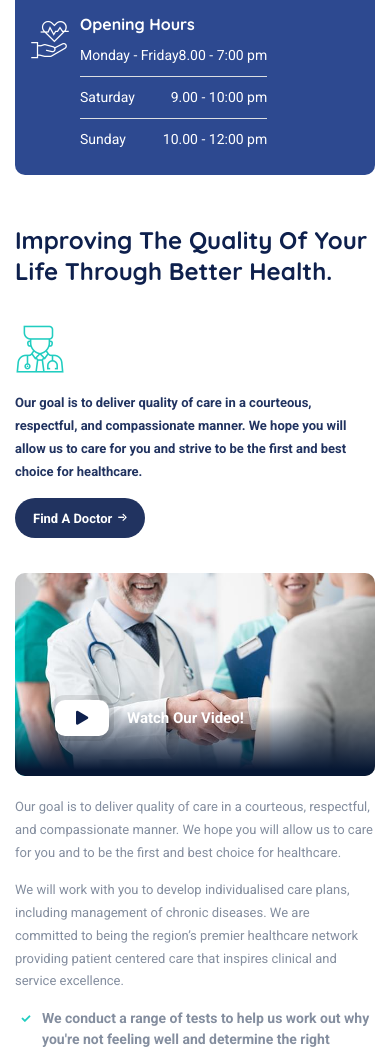
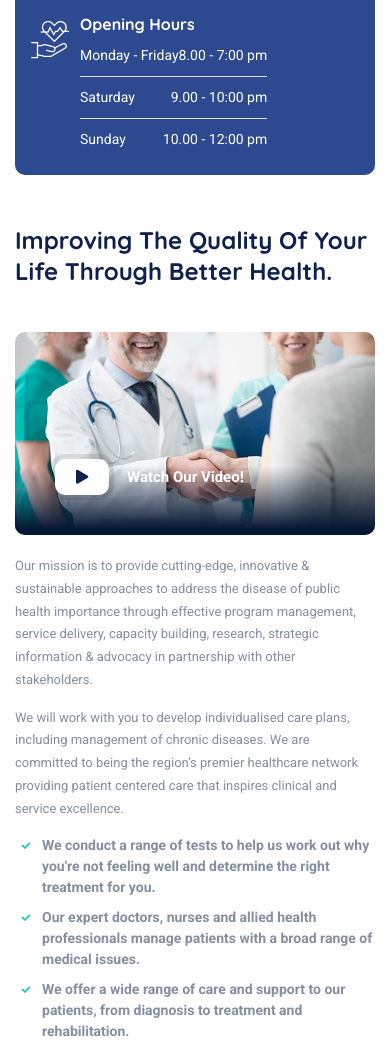
Before and after one commit to maluugochukwu/apin, a PHP site: page / in a window 390 px wide. Shown: the part 718-1771 px from the top of the page. Run offline with PHP 8.4, Linux system fonts and the light colour scheme; some web fonts are replaced.

Commit message:
second section of the about us

```diff
--- a/index.php
+++ b/index.php
@@ -320,7 +320,7 @@
     <section class="about-layout2 pb-0">
       <div class="container">
         <div class="row">
-          <div class="col-sm-12 col-md-12 col-lg-7 offset-lg-1">
+          <div class="col-sm-12 col-md-12 col-lg-7 ">
             <div class="heading-layout2">
               <h3 class="heading__title mb-60">Improving The Quality Of Your <br> Life Through Better Health.</h3>
             </div><!-- /heading -->
@@ -329,18 +329,15 @@
         <div class="row">
           <div class="col-sm-12 col-md-12 col-lg-5">
             <div class="text-with-icon">
-              <div class="text__icon">
+              <!-- <div class="text__icon">
                 <i class="icon-doctor"></i>
-              </div>
+              </div> -->
               <div class="text__content">
-                <p class="heading__desc font-weight-bold color-secondary mb-30">Our goal is to deliver quality of care
-                  in a courteous, respectful, and
-                  compassionate manner. We hope you will allow us to care for you and strive to be the first and best
-                  choice for healthcare.
+                <!-- <p class="heading__desc font-weight-bold color-secondary mb-30">Our mission is to provide cutting-edge, innovative & sustainable approaches to address the disease of public health importance through effective program management, service delivery, capacity building, research, strategic information & advocacy in partnership with other stakeholders. -->
                 </p>
-                <a href="doctors-timetable.html" class="btn btn__secondary btn__rounded mb-70">
+                <!-- <a href="doctors-timetable.html" class="btn btn__secondary btn__rounded mb-70">
                   <span>Find A Doctor</span> <i class="icon-arrow-right"></i>
-                </a>
+                </a> -->
               </div>
             </div>
             <div class="video-banner-layout2 bg-overlay">
@@ -355,9 +352,7 @@
           </div><!-- /.col-lg-6 -->
           <div class="col-sm-12 col-md-12 col-lg-7">
             <div class="about__text bg-white">
-              <p class="heading__desc mb-30">Our goal is to deliver quality of care in a courteous, respectful, and
-                compassionate
-                manner. We hope you will allow us to care for you and to be the first and best choice for healthcare.
+              <p class="heading__desc mb-30">Our mission is to provide cutting-edge, innovative & sustainable approaches to address the disease of public health importance through effective program management, service delivery, capacity building, research, strategic information & advocacy in partnership with other stakeholders.
               </p>
               <p class="heading__desc mb-30">We will work with you to develop individualised care plans, including
                 management of
```
